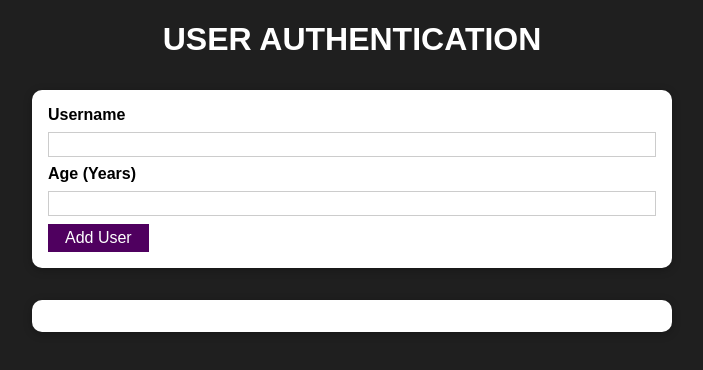
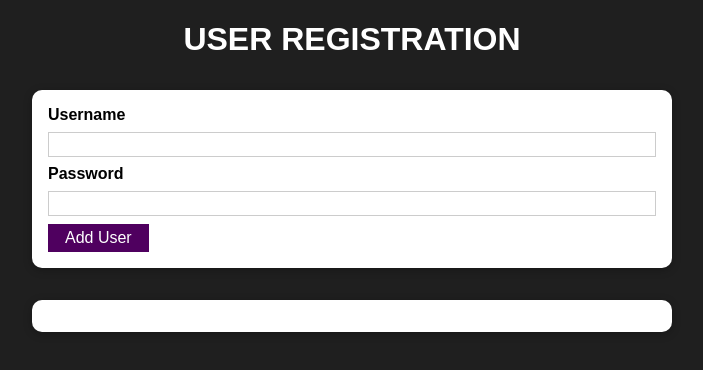
Before and after one commit to jeraldpraveen/React_Training, a React (Create React App) app in the folder 06-user-authentication/: page / in a window 1280 px wide. Shown: the top 370 px of the page, without its empty margins (288-991 px from the left). Built offline with nearby package versions, Linux system fonts and the light colour scheme.

Commit message:
64.Refactoring

```diff
--- a/06-user-authentication/src/App.js
+++ b/06-user-authentication/src/App.js
@@ -17,9 +17,7 @@ function App() {
 
   return (
     <div>
-      <h1 style={{ color: "white", textAlign: "center" }}>
-        USER AUTHENTICATION
-      </h1>
+      <h1 style={{ color: "white", textAlign: "center" }}>USER REGISTRATION</h1>
       <AddUser onAddUser={addUserHandler} />
       <UsersList users={usersList} />
     </div>
--- a/06-user-authentication/src/components/Users/AddUser.js
+++ b/06-user-authentication/src/components/Users/AddUser.js
@@ -5,35 +5,37 @@ import Button from "../UI/Button";
 import ErrorModal from "../UI/ErrorModal";
 
 import classes from "./AddUser.module.css";
-import Wrapper from "../Helpers/Wrapper";
 
 const AddUser = (props) => {
   const nameInputRef = useRef();
-  const ageInputRef = useRef();
+  const passwordInputRef = useRef();
 
   const [error, setError] = useState();
 
   const addUserHandler = (event) => {
     event.preventDefault();
     const enteredName = nameInputRef.current.value;
-    const enteredUserAge = ageInputRef.current.value;
-    if (enteredName.trim().length === 0 || enteredUserAge.trim().length === 0) {
+    const enteredPassword = passwordInputRef.current.value;
+    if (
+      enteredName.trim().length === 0 ||
+      enteredPassword.trim().length === 0
+    ) {
       setError({
         title: "Invalid input",
-        message: "Please enter a valid name and age (non-empty values).",
+        message: "Please enter a valid name and password.",
       });
       return;
     }
-    if (Number(enteredUserAge) < 1) {
+    if (enteredPassword.length < 6) {
       setError({
-        title: "Invalid age",
-        message: "Please enter a valid age (> 0).",
+        title: "Invalid password",
+        message: "Please enter a valid password(Minimum 6 char).",
       });
       return;
     }
-    props.onAddUser(enteredName, enteredUserAge);
+    props.onAddUser(enteredName, enteredPassword);
     nameInputRef.current.value = "";
-    ageInputRef.current.value = "";
+    passwordInputRef.current.value = "";
   };
 
   const errorHandler = () => {
@@ -53,8 +55,8 @@ const AddUser = (props) => {
         <form onSubmit={addUserHandler}>
           <label htmlFor="username">Username</label>
           <input id="username" type="text" ref={nameInputRef} />
-          <label htmlFor="age">Age (Years)</label>
-          <input id="age" type="number" ref={ageInputRef} />
+          <label htmlFor="password">Password</label>
+          <input id="password" type="text" ref={passwordInputRef} />
           <Button type="submit">Add User</Button>
         </form>
       </Card>
--- a/06-user-authentication/src/components/Users/UsersList.js
+++ b/06-user-authentication/src/components/Users/UsersList.js
@@ -1,16 +1,14 @@
-import React from 'react';
+import React from "react";
 
-import Card from '../UI/Card';
-import classes from './UsersList.module.css';
+import Card from "../UI/Card";
+import classes from "./UsersList.module.css";
 
 const UsersList = (props) => {
   return (
     <Card className={classes.users}>
       <ul>
         {props.users.map((user) => (
-          <li key={user.id}>
-            {user.name} ({user.age} years old)
-          </li>
+          <li key={user.id}>{user.name} is successfully registered</li>
         ))}
       </ul>
     </Card>
```
